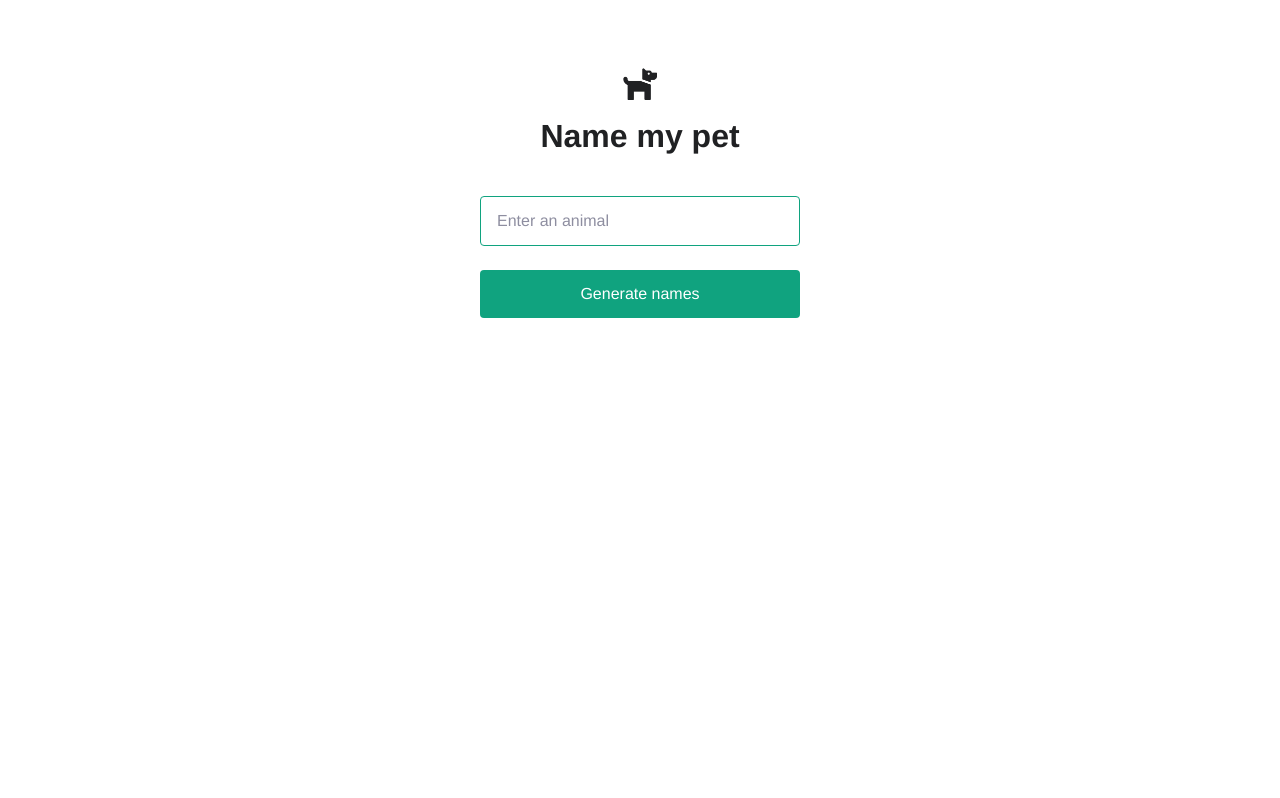
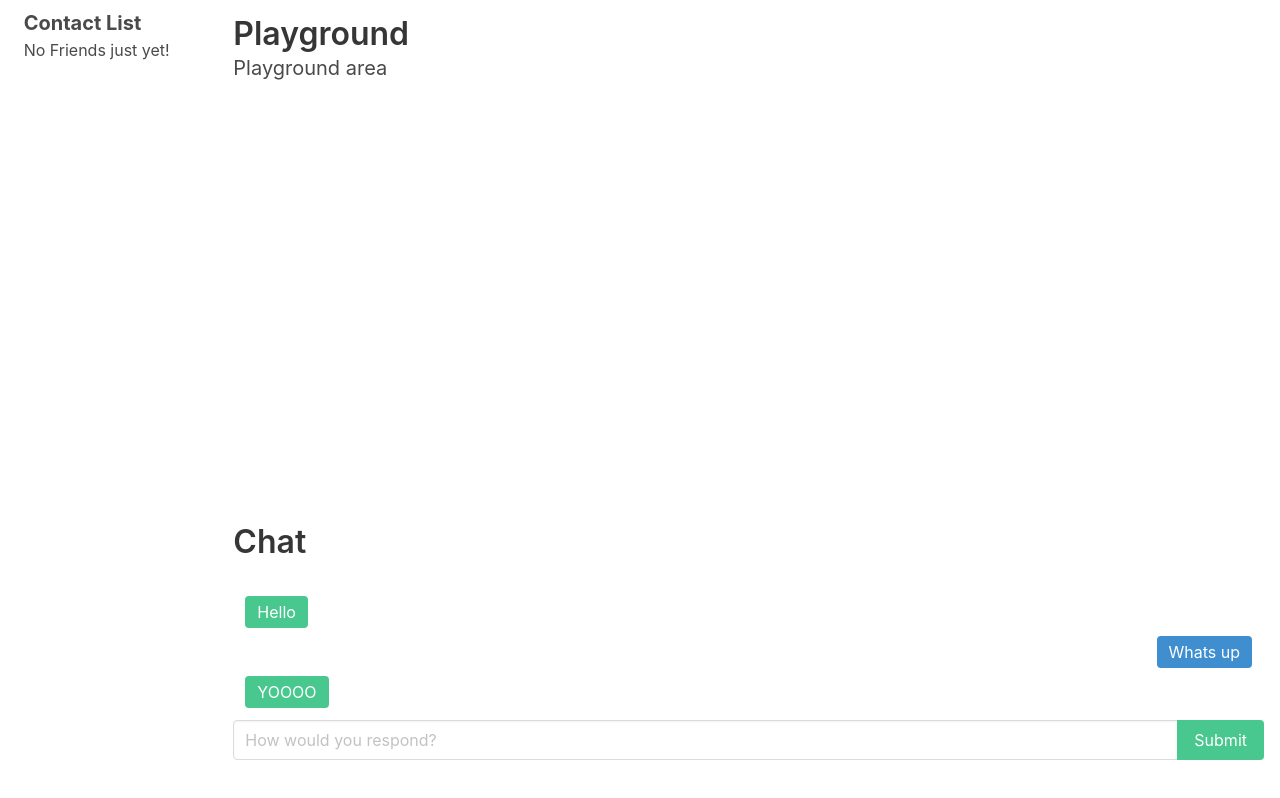
Before and after one commit to aalexzhang/dubhacks23, a Next.js app: page / in a window 1280 px wide. Built offline with nearby package versions, Linux system fonts and the light colour scheme; a web font is replaced by a local one.

Commit message:
frontend changes

```diff
--- a/pages/api/characters.js
+++ b/pages/api/characters.js
@@ -1,4 +1,4 @@
-const characters = {
+export const characters = {
     'Lily': {
         'name': "Lily",
         'personality' : "Sassy, slightly rude, annoying, resistant, stubborn",
--- a/pages/index.js
+++ b/pages/index.js
@@ -1,57 +1,78 @@
 import Head from "next/head";
 import { useState } from "react";
-import styles from "./index.module.css";
+import "bulma/css/bulma.min.css";
+import { characters } from "./api/characters";
 
 export default function Home() {
-  const [animalInput, setAnimalInput] = useState("");
-  const [result, setResult] = useState();
+  const chars = Object.keys(characters).map((key) => characters[key]);
 
-  async function onSubmit(event) {
-    event.preventDefault();
-    try {
-      const response = await fetch("/api/generate", {
-        method: "POST",
-        headers: {
-          "Content-Type": "application/json",
-        },
-        body: JSON.stringify({ animal: animalInput }),
-      });
-
-      const data = await response.json();
-      if (response.status !== 200) {
-        throw data.error || new Error(`Request failed with status ${response.status}`);
-      }
-
-      setResult(data.result);
-      setAnimalInput("");
-    } catch(error) {
-      // Consider implementing your own error handling logic here
-      console.error(error);
-      alert(error.message);
-    }
-  }
+  const [friends, setFriends] = useState([]);
+  const [selectedFriend, setSelectedFriend] = useState(chars[0].name);
+  const [messages, setMessages] = useState(['Hello', 'Whats up', 'YOOOO']);
 
   return (
     <div>
       <Head>
-        <title>OpenAI Quickstart</title>
+        <title>Sprouts!</title>
         <link rel="icon" href="/dog.png" />
       </Head>
 
-      <main className={styles.main}>
-        <img src="/dog.png" className={styles.icon} />
-        <h3>Name my pet</h3>
-        <form onSubmit={onSubmit}>
-          <input
-            type="text"
-            name="animal"
-            placeholder="Enter an animal"
-            value={animalInput}
-            onChange={(e) => setAnimalInput(e.target.value)}
-          />
-          <input type="submit" value="Generate names" />
-        </form>
-        <div className={styles.result}>{result}</div>
+      <main>
+        <div className="columns">
+          <aside className="column hero is-2">
+            <div className="container p-2">
+              <p className="is-size-5 has-text-weight-bold">Contact List</p>
+              {friends.length == 0 ? (
+                <p>No Friends just yet!</p>
+              ) : (
+                <div className="select">
+                  <select>
+                    <option>Select a Friend</option>
+                    {friends.map((friend) => (
+                      <option>{friend}</option>
+                    ))}
+                  </select>
+                </div>
+              )}
+            </div>
+          </aside>
+          <div className="column hero is-fullheight is-flex">
+            <div className="p-4">
+              <p className="title">Playground</p>
+              <p className="subtitle">Playground area</p>
+            </div>
+            <div
+              className="p-4 is-justify-content-flex-end is-flex is-flex-direction-column is-small"
+              style={{ height: "400px" }}
+            >
+              <p className="title">Chat</p>
+              <div className="p-2">
+                {
+                    messages.map((m, i) => {
+                        const msgClass = i === 0 || i % 2 === 0 // for demo purposes, format every other msg
+                        return (
+                          <p style={{ padding: '.25em', textAlign: msgClass ? 'left' : 'right', overflowWrap: 'normal' }}>
+                            <span key={i} className={`tag is-medium ${msgClass ? 'is-success' : 'is-info'}`}>{m}</span>
+                          </p>
+                        )}
+                    )
+                }
+              </div>
+              <div className="field has-addons">
+                <div className="control is-expanded">
+                  <input
+                    className="input"
+                    type="text"
+                    placeholder="How would you respond?"
+                  />
+                </div>
+                <div className="control">
+                  <a className="button is-success">Submit</a>
+                </div>
+              </div>
+            </div>
+          </div>
+        </div>
       </main>
     </div>
   );
```
